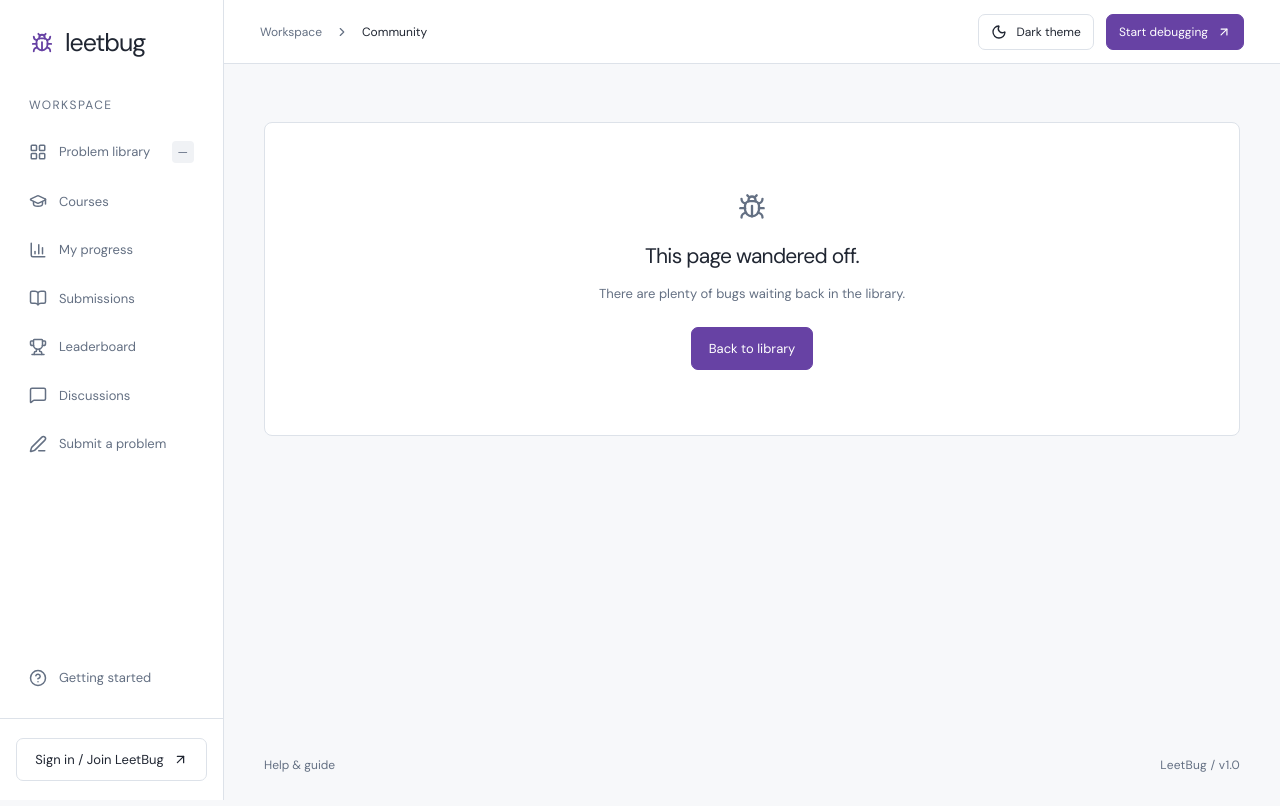
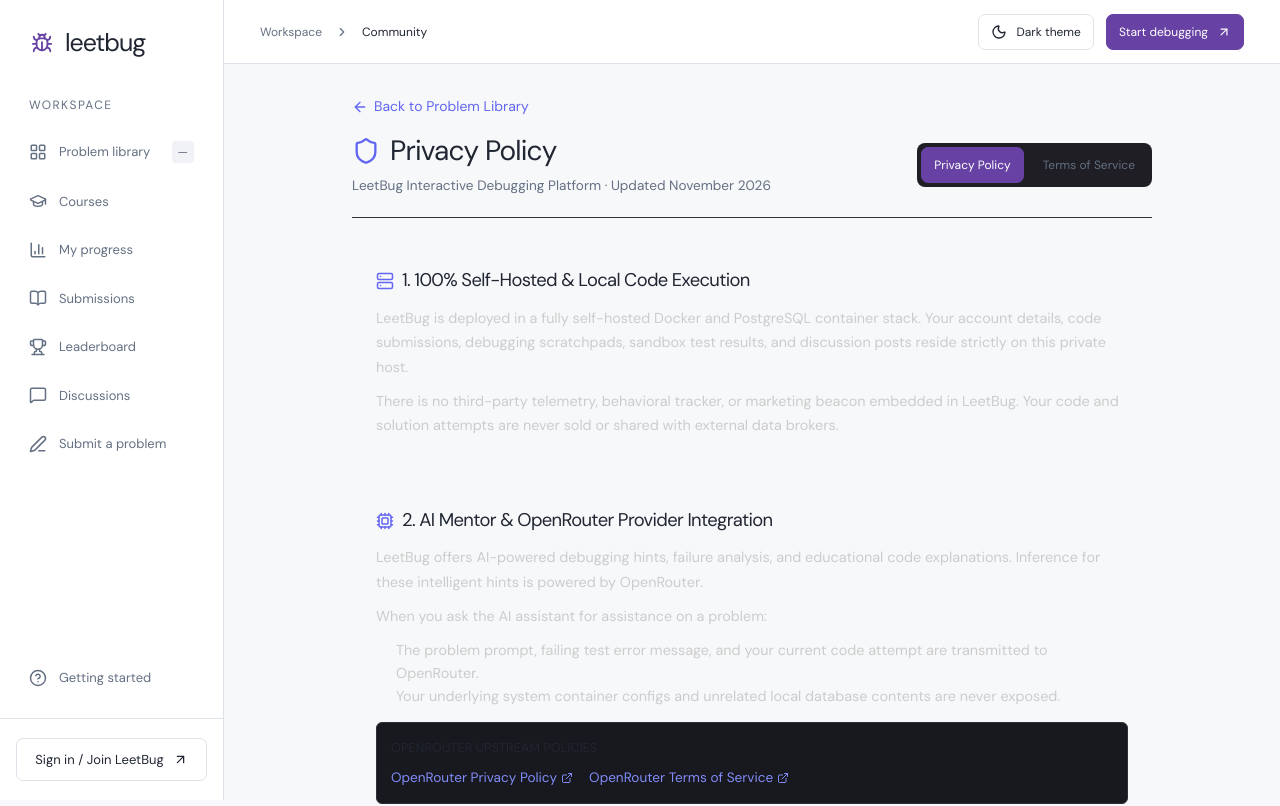
Before and after one commit to thirza258/leetbug, a React (Vite) app in the folder frontend/: page /privacy in a window 1280 px wide. Shown: the top 806 px of the page. Built offline with nearby package versions, Linux system fonts and the light colour scheme; no server answers.

Commit message:
feat(legal): add privacy policy, terms of service, and sitemap entries

```diff
--- a/frontend/src/components/Layout.tsx
+++ b/frontend/src/components/Layout.tsx
@@ -40,7 +40,14 @@ export default function Layout() {
     </aside>
     <div className="main-shell"><header className="topbar"><div className="breadcrumb"><button className="icon-button mobile-only" aria-label="Open navigation" onClick={() => setOpen(true)}><Menu size={20} /></button><span>Workspace</span><ChevronRight size={14} /><strong>{title}</strong></div><div className="topbar-right"><ThemeToggle />{user ? <Avatar name={user.username} size="small" /> : <NavLink to="/register" className="button primary small">Start debugging <ArrowUpRight size={14} /></NavLink>}</div></header>
       <main id="main-content" tabIndex={-1}><Outlet /></main>
-      {!workspace && <footer className="footer"><NavLink to="/guide">Help &amp; guide</NavLink><span>LeetBug <span className="muted">/</span> v1.0</span></footer>}
+      {!workspace && (
+        <footer className="footer">
+          <NavLink to="/guide">Help &amp; guide</NavLink>
+          <NavLink to="/privacy">Privacy Policy</NavLink>
+          <NavLink to="/terms">Terms of Service</NavLink>
+          <span>LeetBug <span className="muted">/</span> v1.0</span>
+        </footer>
+      )}
     </div>
   </div>;
 }
--- a/frontend/src/main.tsx
+++ b/frontend/src/main.tsx
@@ -29,6 +29,7 @@ const Guide = lazy(() => import('./pages/Guide'));
 const Courses = lazy(() => import('./pages/Courses'));
 const SubmitProblem = lazy(() => import('./pages/SubmitProblem'));
 const AdminDashboard = lazy(() => import('./pages/AdminDashboard'));
+const LegalPage = lazy(() => import('./pages/LegalPage'));
 const client = new QueryClient({ defaultOptions: { queries: { staleTime: 15_000,
   retry: (count, error) => !(error instanceof ApiError && error.status < 500) && count < 2,
   refetchOnWindowFocus: false }, mutations: { retry: false } } });
@@ -49,7 +50,7 @@ function App() {
   return <ErrorBoundary><QueryClientProvider client={client}><BrowserRouter><AuthProvider><ScrollToTop /><Suspense fallback={<Loading />}><Routes>
     <Route path="/login" element={<AuthPage />} /><Route path="/register" element={<AuthPage register />} />
     <Route element={<Layout />}><Route path="/courses/:courseSlug?/:lessonSlug?" element={<Courses />} /></Route>
-    <Route element={<Layout />}><Route index element={<Library />} /><Route path="/problems/:slug" element={<Workspace />} /><Route path="/progress" element={<Progress />} /><Route path="/submissions" element={<HistoryPage />} /><Route path="/leaderboard" element={<Leaderboard />} /><Route path="/discussions" element={<Discussions />} /><Route path="/discussions/new" element={<NewDiscussion />} /><Route path="/discussions/:id" element={<DiscussionDetail />} /><Route path="/guide" element={<Guide />} /><Route path="/submit-problem" element={<SubmitProblem />} /><Route path="/admin" element={<AdminDashboard />} /><Route path="*" element={<div className="page"><EmptyState title="This page wandered off."><p>There are plenty of bugs waiting back in the library.</p><Link to="/" className="button primary">Back to library</Link></EmptyState></div>} /></Route>
+    <Route element={<Layout />}><Route index element={<Library />} /><Route path="/problems/:slug" element={<Workspace />} /><Route path="/progress" element={<Progress />} /><Route path="/submissions" element={<HistoryPage />} /><Route path="/leaderboard" element={<Leaderboard />} /><Route path="/discussions" element={<Discussions />} /><Route path="/discussions/new" element={<NewDiscussion />} /><Route path="/discussions/:id" element={<DiscussionDetail />} /><Route path="/guide" element={<Guide />} /><Route path="/privacy" element={<LegalPage />} /><Route path="/terms" element={<LegalPage />} /><Route path="/submit-problem" element={<SubmitProblem />} /><Route path="/admin" element={<AdminDashboard />} /><Route path="*" element={<div className="page"><EmptyState title="This page wandered off."><p>There are plenty of bugs waiting back in the library.</p><Link to="/" className="button primary">Back to library</Link></EmptyState></div>} /></Route>
   </Routes></Suspense><Toaster theme={theme} position="bottom-right" closeButton /></AuthProvider></BrowserRouter></QueryClientProvider></ErrorBoundary>;
 }
 createRoot(document.getElementById('root')!).render(<StrictMode><ThemeProvider><App /></ThemeProvider></StrictMode>);
--- /dev/null
+++ b/frontend/src/pages/LegalPage.tsx
@@ -0,0 +1,150 @@
+import { useState } from 'react';
+import { Link, useLocation } from 'react-router-dom';
+import { Shield, FileText, Server, Cpu, ExternalLink, ArrowLeft } from 'lucide-react';
+
+export default function LegalPage() {
+  const location = useLocation();
+  const initialTab = location.pathname.includes('terms') ? 'terms' : 'privacy';
+  const [activeTab, setActiveTab] = useState<'privacy' | 'terms'>(initialTab);
+
+  return (
+    <div className="page" style={{ maxWidth: '840px', margin: '0 auto', padding: '32px 20px' }}>
+      <div style={{ marginBottom: '24px' }}>
+        <Link to="/" style={{ display: 'inline-flex', alignItems: 'center', gap: '6px', fontSize: '0.875rem', color: 'var(--accent, #6366f1)', textDecoration: 'none', marginBottom: '16px' }}>
+          <ArrowLeft size={16} /> Back to Problem Library
+        </Link>
+        <div style={{ display: 'flex', justifyContent: 'space-between', alignItems: 'center', flexWrap: 'wrap', gap: '16px', borderBottom: '1px solid var(--border, #333)', paddingBottom: '20px' }}>
+          <div>
+            <h1 style={{ margin: '0 0 6px 0', fontSize: '1.75rem', fontWeight: 700, display: 'flex', alignItems: 'center', gap: '10px' }}>
+              {activeTab === 'privacy' ? <Shield size={28} color="var(--accent, #6366f1)" /> : <FileText size={28} color="var(--accent, #6366f1)" />}
+              {activeTab === 'privacy' ? 'Privacy Policy' : 'Terms of Service'}
+            </h1>
+            <p style={{ margin: 0, fontSize: '0.85rem', color: 'var(--muted, #888)' }}>
+              LeetBug Interactive Debugging Platform · Updated November 2026
+            </p>
+          </div>
+
+          <div style={{ display: 'flex', gap: '6px', background: 'var(--surface-sunken, #1e1e24)', padding: '4px', borderRadius: '8px' }}>
+            <button
+              type="button"
+              onClick={() => setActiveTab('privacy')}
+              className={`button small ${activeTab === 'privacy' ? 'primary' : 'ghost'}`}
+            >
+              Privacy Policy
+            </button>
+            <button
+              type="button"
+              onClick={() => setActiveTab('terms')}
+              className={`button small ${activeTab === 'terms' ? 'primary' : 'ghost'}`}
+            >
+              Terms of Service
+            </button>
+          </div>
+        </div>
+      </div>
+
+      {activeTab === 'privacy' ? (
+        <div style={{ display: 'flex', flexDirection: 'column', gap: '20px', lineHeight: 1.6, fontSize: '0.9rem', color: 'var(--text-secondary, #ccc)' }}>
+          <section className="card" style={{ padding: '24px' }}>
+            <h2 style={{ fontSize: '1.15rem', color: 'var(--text, #fff)', marginTop: 0, marginBottom: '10px', display: 'flex', alignItems: 'center', gap: '8px' }}>
+              <Server size={18} color="var(--accent, #6366f1)" /> 1. 100% Self-Hosted &amp; Local Code Execution
+            </h2>
+            <p style={{ margin: '0 0 10px 0' }}>
+              LeetBug is deployed in a fully self-hosted Docker and PostgreSQL container stack.
+              Your account details, code submissions, debugging scratchpads, sandbox test results, and discussion posts
+              reside strictly on this private host.
+            </p>
+            <p style={{ margin: 0 }}>
+              There is no third-party telemetry, behavioral tracker, or marketing beacon embedded in LeetBug.
+              Your code and solution attempts are never sold or shared with external data brokers.
+            </p>
+          </section>
+
+          <section className="card" style={{ padding: '24px' }}>
+            <h2 style={{ fontSize: '1.15rem', color: 'var(--text, #fff)', marginTop: 0, marginBottom: '10px', display: 'flex', alignItems: 'center', gap: '8px' }}>
+              <Cpu size={18} color="var(--accent, #6366f1)" /> 2. AI Mentor &amp; OpenRouter Provider Integration
+            </h2>
+            <p style={{ margin: '0 0 10px 0' }}>
+              LeetBug offers AI-powered debugging hints, failure analysis, and educational code explanations.
+              Inference for these intelligent hints is powered by <strong>OpenRouter</strong>.
+            </p>
+            <p style={{ margin: '0 0 10px 0' }}>
+              When you ask the AI assistant for assistance on a problem:
+            </p>
+            <ul style={{ margin: '0 0 14px 0', paddingLeft: '20px' }}>
+              <li>The problem prompt, failing test error message, and your current code attempt are transmitted to OpenRouter.</li>
+              <li>Your underlying system container configs and unrelated local database contents are never exposed.</li>
+            </ul>
+            <div style={{ padding: '14px', borderRadius: '6px', background: 'var(--surface-sunken, #18181f)', border: '1px solid var(--border, #2e2e38)' }}>
+              <p style={{ margin: '0 0 8px 0', fontSize: '0.8rem', fontWeight: 600, textTransform: 'uppercase', color: 'var(--text, #fff)' }}>
+                OpenRouter Upstream Policies
+              </p>
+              <div style={{ display: 'flex', gap: '16px', fontSize: '0.85rem' }}>
+                <a href="https://openrouter.ai/privacy" target="_blank" rel="noopener noreferrer" style={{ color: 'var(--accent, #818cf8)', display: 'inline-flex', alignItems: 'center', gap: '4px' }}>
+                  OpenRouter Privacy Policy <ExternalLink size={12} />
+                </a>
+                <a href="https://openrouter.ai/terms" target="_blank" rel="noopener noreferrer" style={{ color: 'var(--accent, #818cf8)', display: 'inline-flex', alignItems: 'center', gap: '4px' }}>
+                  OpenRouter Terms of Service <ExternalLink size={12} />
+                </a>
+              </div>
+            </div>
+          </section>
+
+          <section className="card" style={{ padding: '24px' }}>
+            <h2 style={{ fontSize: '1.15rem', color: 'var(--text, #fff)', marginTop: 0, marginBottom: '10px' }}>
+              3. Sandbox Security &amp; Ephemeral Test Containers
+            </h2>
+            <p style={{ margin: 0 }}>
+              Submitted code runs inside unprivileged, ephemeral sandbox containers with strict memory, CPU, and network bounds.
+              Execution artifacts are scrubbed immediately upon test evaluation completion.
+            </p>
+          </section>
+        </div>
+      ) : (
+        <div style={{ display: 'flex', flexDirection: 'column', gap: '20px', lineHeight: 1.6, fontSize: '0.9rem', color: 'var(--text-secondary, #ccc)' }}>
+          <section className="card" style={{ padding: '24px' }}>
+            <h2 style={{ fontSize: '1.15rem', color: 'var(--text, #fff)', marginTop: 0, marginBottom: '10px' }}>
+              1. Terms of Use
+            </h2>
+            <p style={{ margin: 0 }}>
+              By accessing or creating an account on this LeetBug installation, you agree to these Terms of Service.
+              LeetBug is designed to build debugging intuition, test comprehension, and software analysis skills.
+            </p>
+          </section>
+
+          <section className="card" style={{ padding: '24px' }}>
+            <h2 style={{ fontSize: '1.15rem', color: 'var(--text, #fff)', marginTop: 0, marginBottom: '10px' }}>
+              2. Sandbox Safety &amp; Fair Play
+            </h2>
+            <p style={{ margin: '0 0 10px 0' }}>
+              You agree not to attempt sandbox escapes, exploit kernel vulnerabilities in test runners,
+              or mount denial-of-service attacks against the host environment.
+            </p>
+            <p style={{ margin: 0 }}>
+              Solutions submitted to public discussions should be constructive and adhere to respectful collaborative etiquette.
+            </p>
+          </section>
+
+          <section className="card" style={{ padding: '24px' }}>
+            <h2 style={{ fontSize: '1.15rem', color: 'var(--text, #fff)', marginTop: 0, marginBottom: '10px' }}>
+              3. AI Usage Responsibility
+            </h2>
+            <p style={{ margin: 0 }}>
+              Prompts directed to the AI assistant must not violate upstream provider terms as defined in <a href="https://openrouter.ai/terms" target="_blank" rel="noopener noreferrer" style={{ color: 'var(--accent, #818cf8)' }}>OpenRouter Terms of Service</a>.
+            </p>
+          </section>
+
+          <section className="card" style={{ padding: '24px' }}>
+            <h2 style={{ fontSize: '1.15rem', color: 'var(--text, #fff)', marginTop: 0, marginBottom: '10px' }}>
+              4. Disclaimer of Warranty
+            </h2>
+            <p style={{ margin: 0 }}>
+              The software and problem sandbox are provided on an &ldquo;AS IS&rdquo; basis without warranties of any kind.
+              Maintainers are not liable for any issues arising from executing arbitrary code in local environments.
+            </p>
+          </section>
+        </div>
+      )}
+    </div>
+  );
+}
```
Also changed, not shown: 1 other file (tests, documents, lock files or other folders).
